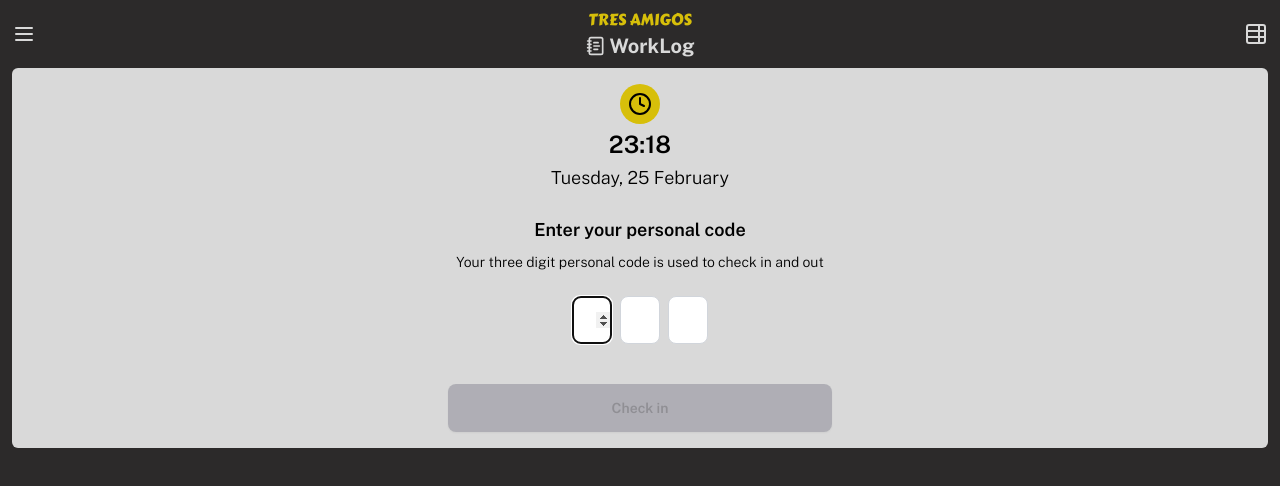
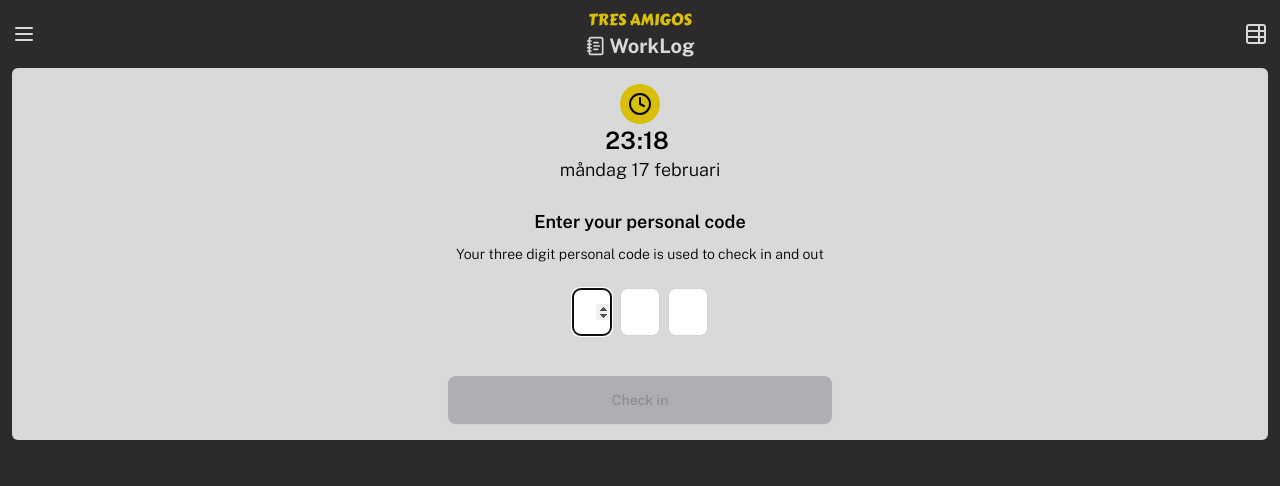
Before and after one commit to OKilberg/pwa-poc, a Next.js app: page / in a window 1280 px wide. Shown: the top 486 px of the page. Built offline with nearby package versions, Linux system fonts and the light colour scheme.

Commit message:
date changes, now updates every 15 seconds on home screen

```diff
--- a/src/app/ServiceWorkerRegister.tsx
+++ /dev/null
@@ -1,20 +0,0 @@
-"use client";
-
-import { useEffect } from "react";
-
-export default function ServiceWorkerRegister() {
-  useEffect(() => {
-    if ("serviceWorker" in navigator) {
-      navigator.serviceWorker
-        .register("/sw.js")
-        .then((registration) => {
-          console.log("Service Worker registered:", registration);
-        })
-        .catch((error) => {
-          console.error("Service Worker registration failed:", error);
-        });
-    }
-  }, []);
-
-  return null;
-}
--- a/src/app/layout.tsx
+++ b/src/app/layout.tsx
@@ -1,9 +1,6 @@
 import type { Metadata, Viewport } from "next";
 import { Public_Sans, Carter_One } from "next/font/google";
 import "./globals.css";
-import Link from "next/link";
-import { Menu, NotebookText, TableProperties } from "lucide-react";
-import HiddenButton from "@/components/HiddenButton";
 import Navbar from "@/components/layout/Navbar";
 
 const carterOne = Carter_One({
--- a/src/app/page.tsx
+++ b/src/app/page.tsx
@@ -1,4 +1,5 @@
 import CheckIn from "@/components/CheckIn/CheckIn";
+import CurrentTime from "@/components/CurrentTime";
 import { getCurrentTime } from "@/util/util";
 import { Clock4 } from "lucide-react";
 
@@ -6,13 +7,7 @@
   const currentTime = getCurrentTime();
   return (
     <div className="px-6 flex flex-col justify-center bg-tresLight py-4 font-publicSans rounded-md">
-      <div className="flex flex-col items-center gap-1">
-        <div className="bg-tresYellow rounded-full p-2">
-          <Clock4 />
-        </div>
-        <h2 className="text-2xl font-semibold">{currentTime}</h2>
-        <h3 className="text-lg font-light">Tuesday, 25 February</h3>
-      </div>
+      <CurrentTime/>
       <div className="text-center flex flex-col gap-2 pt-6">
         <h2 className="text-lg font-semibold">Enter your personal code</h2>
         <h3 className="text-sm font-light">
--- a/src/components/CheckIn/actions.ts
+++ b/src/components/CheckIn/actions.ts
@@ -70,7 +70,7 @@
     outTime: new Date().toISOString(),
   };
 
-  const edit = await editLogEntry(id, entryChanges);
+  await editLogEntry(id, entryChanges);
   // TODO: server update
 
   const modalPropsCheckOutSuccess = getModalPropsCheckOutSuccess(
--- a/src/components/CheckInModal.tsx
+++ b/src/components/CheckInModal.tsx
@@ -1,4 +1,3 @@
-import { getCurrentTime } from "@/util/util";
 import React from "react";
 import EntryTimeline from "./EntryTimeline";
 
@@ -47,25 +46,4 @@
   );
 };
 
-const CheckInOutInfo = () => {
-  return (
-    <div className="flex flex-col">
-      <div className="stats">
-        <div className="stat">
-          <div className="stat-title">Checked In</div>
-          <div className="stat-value text-success">{getCurrentTime()}</div>
-          <div className="stat-desc">21% more than last month</div>
-        </div>
-      </div>
-      <div className="stats">
-        <div className="stat">
-          <div className="stat-title">Checked Out</div>
-          <div className="stat-value">--</div>
-          <div className="stat-desc">21% more than last month</div>
-        </div>
-      </div>
-    </div>
-  );
-};
-
 export default CheckInModal;
--- /dev/null
+++ b/src/components/CurrentTime.tsx
@@ -0,0 +1,69 @@
+"use client";
+
+import { Clock4 } from "lucide-react";
+import React, { useEffect, useState } from "react";
+
+const TIME_15_SECONDS = 15 * 1000;
+
+const CurrentTime = () => {
+  const [currentTime, setCurrentTime] = useState(new Date());
+
+  const getTimeHours = () => {
+    const timeHours = currentTime.toLocaleTimeString("sv-SE", {
+      hour: "2-digit",
+    });
+
+    return timeHours;
+  };
+
+  const getTimeMinutes = () => {
+    const timeSeconds = currentTime.toLocaleTimeString("sv-SE", {
+      minute: "2-digit",
+    });
+
+    return timeSeconds;
+  };
+
+  const dateWeekdayDayMonth = currentTime.toLocaleDateString("sv-SE", {
+    weekday: "long",
+    day: "numeric",
+    month: "long",
+  });
+
+  useEffect(() => {
+    const interval = setInterval(() => {
+      setCurrentTime(new Date());
+      console.log("Updated Time");
+    }, TIME_15_SECONDS);
+
+    return () => clearInterval(interval);
+  }, []);
+
+  return (
+    <div className="flex flex-col items-center gap-1">
+      <div className="bg-tresYellow rounded-full p-2">
+        <Clock4 />
+      </div>
+      <span className="countdown text-2xl font-semibold">
+        <CounterNumber count={getTimeHours()} />
+        :
+        <CounterNumber count={getTimeMinutes()} />
+      </span>
+      <h3 className="text-lg font-light">{dateWeekdayDayMonth}</h3>
+    </div>
+  );
+};
+
+const CounterNumber = ({ count }: { count: string }) => {
+  return (
+    <span
+      style={{ "--value": count } as React.CSSProperties}
+      aria-live="polite"
+      aria-label={count}
+    >
+      {count}
+    </span>
+  );
+};
+
+export default CurrentTime;
--- a/src/util/util.ts
+++ b/src/util/util.ts
@@ -6,6 +6,10 @@
     hour: "2-digit",
     minute: "2-digit",
   });
+};
+
+export const getCurrentDate = () => {
+
 };
 
 export function getHoursMinutesDifference(startISO: string, endISO: string) {
```
